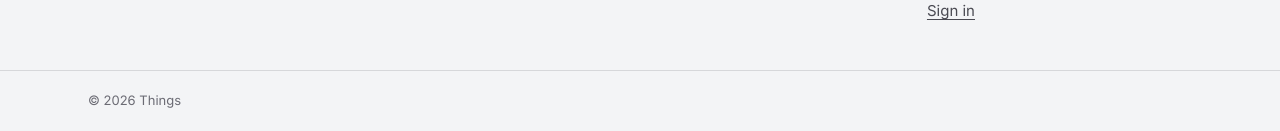
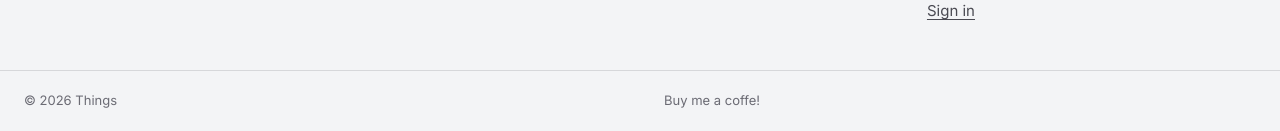
Before and after one commit to maggioniduffy/things, a Next.js app: page / in a window 1280 px wide. Shown: the part 3898-4029 px from the top of the page. Built offline with nearby package versions, Linux system fonts and the light colour scheme; no server answers.

Commit message:
Update footer styling and link class

```diff
--- a/src/components/marketing/footer.tsx
+++ b/src/components/marketing/footer.tsx
@@ -94,11 +94,11 @@ export function Footer() {
           ))}
         </nav>
       </div>
-      <div className="border-line border-t">
+      <div className="border-line border-t flex">
         <p className="text-meta text-ink-subtle mx-auto w-full max-w-6xl px-4 py-5 sm:px-6">
           © {new Date().getFullYear()} Things
         </p>
-        <a href="https://cafecito.app/maggioniduffy" target="_blank">
+        <a href="https://cafecito.app/maggioniduffy" target="_blank" className="text-meta text-ink-subtle mx-auto w-full max-w-6xl px-4 py-5 sm:px-6">
          Buy me a coffe!
         </a>
       </div>
```
